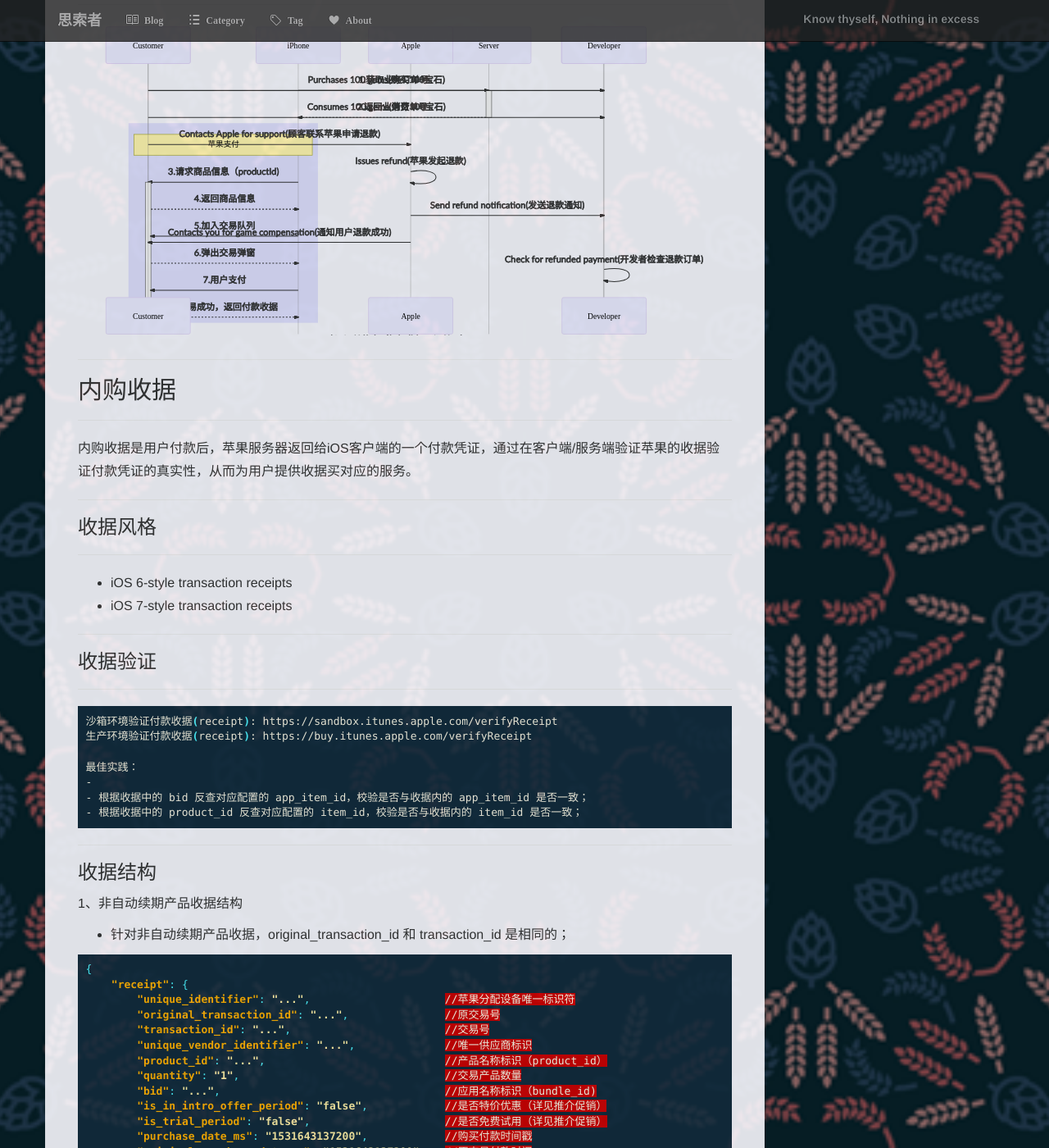
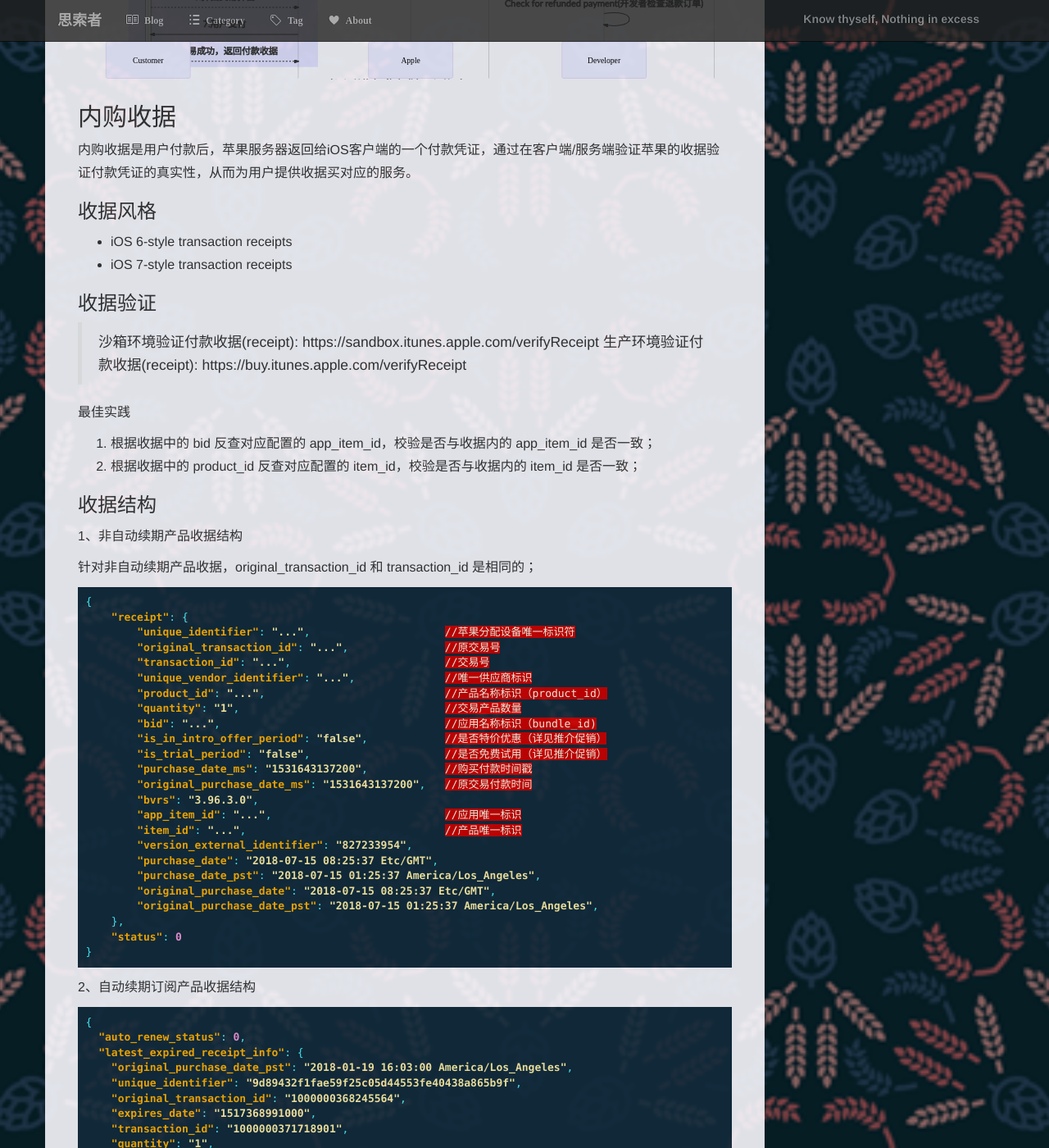
Before and after one commit to liushoukai/liushoukai.github.io, a Jekyll site: the page built from _posts/2020-04-04-appstore-in-app-purchase.md, in a window 1280 px wide and 1400 px high, scrolled down 3316 px. Shown: the whole window at 82% size. Built offline with Jekyll 4.4.1, drawn with Linux system fonts in a browser that asks for light colours; comment, search, counter and statistics services are not loaded.

Commit message:
Update posts

````diff
--- a/_posts/2020-04-04-appstore-in-app-purchase.md
+++ b/_posts/2020-04-04-appstore-in-app-purchase.md
@@ -7,19 +7,13 @@
 
 ## 内购简介
 
----
-
 App 内购买 (In‑App Purchase)，简称：IAP内购。
 
 通过 App 内购买项目，直接在 App 里为顾客提供额外的内容和功能，包括特级内容、数字商品和订阅项目。您更可以直接在 AppStore 上推广和提供 App 内购买项目。
 
 官方文档：[https://developer.apple.com/cn/in-app-purchase/][1]{:target="_blank"}
 
----
-
 ### 商品类型
-
----
 
 `消耗型产品(Consumable)`
 
@@ -44,8 +38,6 @@
 * 定义：用户购买有时限性的服务或内容，到期后自动续订。
 * 特点：到期前24小时，苹果会主动扣费从而为用户自动续订，直用户取消自动订阅。
 * 举例：《腾讯视频》中，VIP会员连续包月。
-
----
 
 ### 商品定价
 
@@ -94,21 +86,17 @@
 |...       |...        |
 |¥6,498.00 | ¥6,498.00 |
 
----
+
 
 ### 商品促销
 
----
+
 
 推介促销优惠是针对自动续期订阅类商品的优惠促销活动，包含免费试用和特价优惠，分别通过收据的 `is_trial_period` 和 `is_in_intro_offer_period` 字段体现；
 
 注意⚠️：如果用户参与过推介促销优惠，则无法再享受该商品所属订阅分组的推介促销优惠。即推介促销的优惠针对每个订阅分组，苹果只允许用户享受一次；
 
----
-
 ## 内购模式
-
----
 
 两种模式主要的不同之处在于对 AppStore 返回的付款凭证（receipt）的验证方式。
 
@@ -116,11 +104,7 @@
 
 * `服务器验证模式`：在服务端验证付款凭证（receipt），流程相对复杂，但相对安全性更高，主要适用于联网APP应用的内购，比如，直播APP中虚拟货币的充值购买。
 
----
-
 ### 客户端模式
-
----
 
 1. APP 从服务器获取产品标识列表
 2. APP 从 AppStore 获取产品信息
@@ -129,11 +113,7 @@
 5. AppStore 处理支付请求，用户完成支付后，AppStore 返回付款收据 (receipt) 给APP
 6. APP 验证返回的付款收据(receipt)，判定用户是否付款成功并提供对应的服务
 
----
-
 ### 服务器模式
-
----
 
 <div class="mermaid">
 sequenceDiagram
@@ -158,50 +138,35 @@
 	Server->>AppStore: 10.验证收据有效性
 	AppStore-->>Server: 11.返回收据有效性
 	Server-->>-App: 12.返回处理结果
+	App->>StoreKit: 13.关闭交易
 
-	App->>StoreKit: 13.关闭交易
+  AppStore-->>Server: 13.通知消息（App Store Server Notifications）
 </div>
-
----
 
 ## 内购收据
 
----
-
 内购收据是用户付款后，苹果服务器返回给iOS客户端的一个付款凭证，通过在客户端/服务端验证苹果的收据验证付款凭证的真实性，从而为用户提供收据买对应的服务。
 
----
-
 ### 收据风格
-
----
 
 * iOS 6-style transaction receipts
 * iOS 7-style transaction receipts
 
----
-
 ### 收据验证
 
----
+> 沙箱环境验证付款收据(receipt): https://sandbox.itunes.apple.com/verifyReceipt
+> 生产环境验证付款收据(receipt): https://buy.itunes.apple.com/verifyReceipt
 
-```shell
-沙箱环境验证付款收据(receipt): https://sandbox.itunes.apple.com/verifyReceipt
-生产环境验证付款收据(receipt): https://buy.itunes.apple.com/verifyReceipt
+最佳实践
 
-最佳实践：
--
-- 根据收据中的 bid 反查对应配置的 app_item_id，校验是否与收据内的 app_item_id 是否一致；
-- 根据收据中的 product_id 反查对应配置的 item_id，校验是否与收据内的 item_id 是否一致；
-```
-
----
+1. 根据收据中的 bid 反查对应配置的 app_item_id，校验是否与收据内的 app_item_id 是否一致；
+2. 根据收据中的 product_id 反查对应配置的 item_id，校验是否与收据内的 item_id 是否一致；
 
 ### 收据结构
 
 1、非自动续期产品收据结构
 
-- 针对非自动续期产品收据，original_transaction_id 和 transaction_id 是相同的；
+针对非自动续期产品收据，original_transaction_id 和 transaction_id 是相同的；
 
 ```json
 {
@@ -231,6 +196,7 @@
 ```
 
 2、自动续期订阅产品收据结构
+
 ```json
 {
   "auto_renew_status": 0,
@@ -287,14 +253,12 @@
 }
 ```
 
----
-
 ### 收据解析
 
 详见官方解释：[https://developer.apple.com/documentation/appstorereceipts/status][5]{:target="_blank"}
 
 {:class="table table-striped table-bordered table-hover"}
-| <img style="width:80px">Status | Description |
+| Status | Description |
 | :-----: | :------- |
 | 21000 | The request to the AppStore was not made using the HTTP POST request method.|
 | 21001 | This status code is no longer sent by the AppStore.|
@@ -311,8 +275,6 @@
 | ...   | Internal data access error. Try again later.|
 | 21199 | Internal data access error. Try again later.|
 
----
-
 ## 沙盒环境
 
 在开发过程中，需要测试应用是否能够正常的进行支付，但是又不可能每一次测试都进行实际的支付，因此需要使用苹果提供的 Sandbox Store 测试。苹果提供了沙盒账号的方式，这个沙箱账号其实是虚拟的AppleID，在开发者账号后台的iTune Connect上配置了之后就能使用沙盒账号测试内购。StoreKit不能在iOS模拟器中使用，因此，测试StoreKit必须在真机上进行。
@@ -322,16 +284,12 @@
 Product环境验证付款收据(receipt): https://buy.itunes.apple.com/verifyReceipt
 ```
 
----
-
 ### 沙盒账号
 
 1. 在iPhone上安装测试包
 2. 退出iPhone的AppStore账号，设置 iTunes Store 与 AppStore -> 选中AppleID -> 退出登录。注意⚠️：退出之后，不需要在 AppStore 登录沙盒账号，因为沙盒账号是一个虚拟的AppleID，因此不能直接登录。只能使用在支付时使用。
 3. 在测试包中点击购买商品，系统会提示你进行登录，这里点击"使用现有的AppleID"后输入沙盒测试账号进行登录。
 4. 点击确认购买，购买成功。
-
----
 
 ### 沙盒测试
 
@@ -347,14 +305,10 @@
 | 6个月 | 30分钟|
 | 1年  |  1小时|
 
----
-
 ### 沙盒识别
 
 * 解析付款收据(receipt)中的 environment 字段，判断 environment=Sandbox。
 * 根据生产环境收据验证接口返回的状态码。如果 status=21007，则表示当前的收据为沙盒环境收据。
-
----
 
 ### 苹果审核
 
@@ -364,11 +318,7 @@
 
 最佳实践：首先使用 production URL 验证收据，如果收到了21007的状态码，那么继续使用sandbox URL进行验证。遵循这种方法可以确保你的应用程序在测试、App审核以及AppStore中运行时，不需要在url之间切换。
 
----
-
 ## 内购退款
-
----
 
 ### 退款政策
 
@@ -381,8 +331,6 @@
 
 注：中国区 AppStore 的具体退款政策：一个 AppleId 有一次无条件退款机会，一年2次有条件退款，第3次退款会非常难。至于退款到账时间快为36小时内，也有7-15个工作日退还。
 
----
-
 ### 退款方式
 
 用户可以通过那些方式申请退款：
@@ -390,8 +338,6 @@
 * 联系Apple客户支持并要求退款
 * 登录并使用Apple的自助服务工具 reportaproblem.apple.com 要求退款
 * 要求他们的付款方式发行人退款 （比如要求银行取消扣费，或者黑卡无法扣费等）
-
----
 
 ### 退款通知
 
@@ -492,13 +438,9 @@
 }
 ```
 
----
-
 ### 退款处理
 
 ![potential-actions](/assets/img/potential-actions.jpeg){:width="100%"}
-
----
 
 ## 服务器通知
 
@@ -506,23 +448,17 @@
 设置服务器后，您可以随时通过在 App Store Connect 中添加服务器URL来开始接收通知。 将通知与收据验证结合使用可以验证用户的当前订阅状态，并根据该状态为用户提供服务或促销优惠。
 详见：[https://developer.apple.com/documentation/storekit/in-app_purchase/subscriptions_and_offers/enabling_server-to-server_notifications][6]{:target="_blank"}
 
----
-
 ### 配置服务器通知
 
 1. 在服务器上支持 App Transport Security（ATS）。在发送通知之前，AppStore必须使用ATS协议与您的服务器建立安全的网络连接。
 2. 确定应用服务器提供的URL可用于订阅状态更新。
 3. 在AppStore Connect中为您的应用配置订阅状态URL。请参阅：https://help.apple.com/app-store-connect/#/dev0067a330b
 
----
-
 ### 服务器通知类型
 
 AppStore 通过HTTP协议的POST请求，将JSON格式的通知消息传递给业务的应用服务器，以处理的订阅事件。
 
 详见：[https://developer.apple.com/documentation/appstoreservernotifications/notification_type][7]{:target="_blank"}
-
----
 
 #### INITIAL_BUY
 
@@ -536,8 +472,6 @@
 
 * 在用户首次购买订阅产品时触发；
 
----
-
 #### CANCEL
 
 > Indicates that either Apple customer support canceled the subscription or the user upgraded their subscription. The cancellation_date key contains the date and time of the change.
@@ -550,8 +484,6 @@
 
 * 用户通过AppleCare支持取消订阅并退还购买款项；
 * 用户升级订阅产品；
-
----
 
 #### DID_CHANGE_RENEWAL_STATUS
 
@@ -586,8 +518,6 @@
 最后续费时间（LastRenewalTime）：latest_receipt_info.purchase_date_ms
 下次续费时间（nextRenewalTime）：latest_receipt_info.expires_date
 
----
-
 #### RENEWAL
 
 >Indicates successful automatic renewal of an expired subscription that failed to renew in the past. Check expires_date to determine the next renewal date and time.
@@ -602,7 +532,7 @@
 
 * 由于无法从用户账户成功扣款，订阅被自动取消一段事件后，用户重新续订时，会触发RENEWAL事件；
 
----
+
 
 #### INTERACTIVE_RENEWAL
 
@@ -620,8 +550,6 @@
 
 新的订阅（在第2节中列出）可能与第1条中的订阅不同，但它们都必须属于同一购物组。例如，用户可以取消对青铜费率计划的订阅，并在一段时间后通过选择黄金计划恢复订阅。在这种情况下，Apple会将INTERACTIVE_RENEWAL事件发送到您的服务器（假设Bronze和Gold订阅属于同一购物组）。
 
----
-
 #### DID_CHANGE_RENEWAL_PREF
 
 >Indicates the customer made a change in their subscription plan that takes effect at the next renewal. The currently active plan is not affected.
@@ -634,15 +562,11 @@
 
 * 当用户在同一订阅分组中，从一个订阅商品切换到另一个订阅商品时，会触发DID_CHANGE_RENEWAL_PREF事件；
 
----
-
 #### DID_FAIL_TO_RENEW
 
 >Indicates a subscription that failed to renew due to a billing issue. Check is_in_billing_retry_period to know the current retry status of the subscription, and grace_period_expires_date to know the new service expiration date if the subscription is in a billing grace period.
 
 表示由于计费问题而无法续订的订阅。如果订阅处于计费宽限期内，请检查is_in_billing_retry_period以了解订阅的当前重试状态，并检查grace_period_expires_date以了解新服务的到期日期。
-
----
 
 #### DID_RECOVER
 
@@ -650,11 +574,7 @@
 
 表示成功自动续订过去无法续订的过期订阅。检查expires_date，以确定下一个续订日期和时间。
 
----
-
 ## 内购监控
-
----
 
 ### 业务监控
 
@@ -664,8 +584,6 @@
 * 内购退款监控
 * 沙盒充值监控
 * 到账延迟监控
-
----
 
 ### 链路监控
 
@@ -712,7 +630,6 @@
 ]
 ```
 
-
 [1]:https://developer.apple.com/cn/in-app-purchase/
 [2]:https://developer.apple.com/documentation/storekit/in-app_purchase/handling_refund_notifications
 [3]:https://developer.apple.com/wwdc20/
````
Also changed, not shown: _posts/2020-04-04-cert.md (added, +61 -0 lines), _posts/2020-04-04-design-patterns.md (deleted, +0 -26 lines), _posts/2020-04-04-git-command.md (+18 -4 lines), _posts/2020-04-04-git-problems.md (added, +20 -0 lines), _posts/2020-04-04-linux-find.md (+5 -12 lines), _posts/2020-04-04-notion.md (added, +36 -0 lines).
